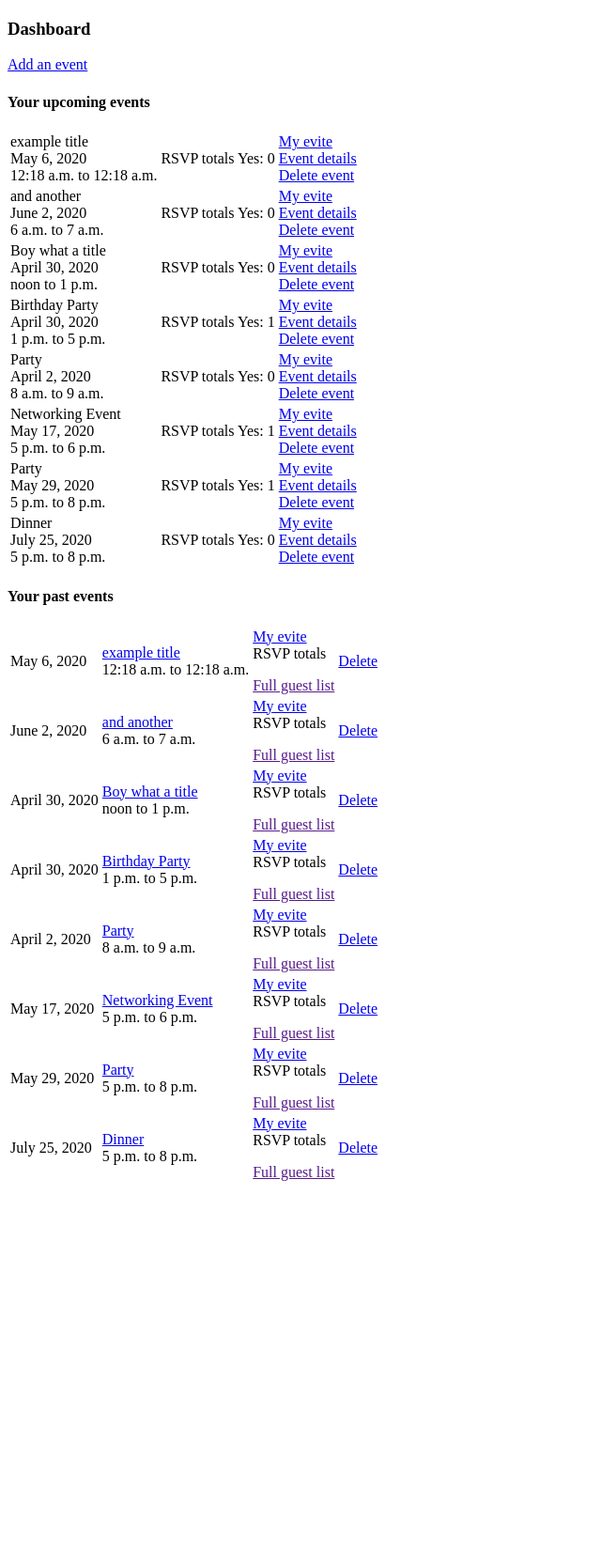
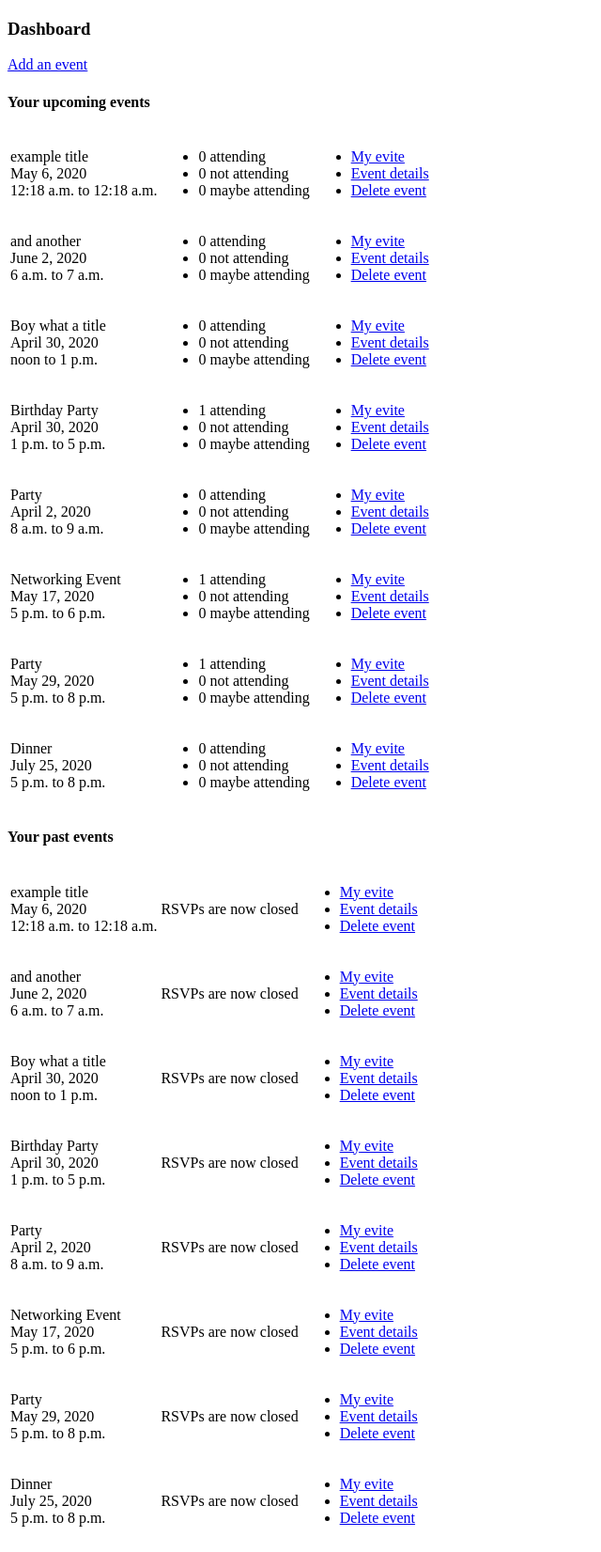
Before and after one commit to amelian-n1/myevite, a Django app: template my_evite/first_app/templates/dashboard.html in a window 1280 px wide. Shown: the part 33-1685 px from the top of the page at 94% size, without its empty margins (0-640 px from the left). Before the commit the page ends 1290 px from the top, so only its background shows below. Run offline with Django 3.2, Linux system fonts and the light colour scheme; the template is opened without the code that fills it: values that come from a table or form of the project are taken from there, others are empty; data comes from the database, SQL or seed files in the repository.

Commit message:
more dashboard

```diff
--- a/my_evite/first_app/templates/dashboard.html
+++ b/my_evite/first_app/templates/dashboard.html
@@ -19,12 +19,19 @@
                         {{ event.start_time }} to {{ event.end_time }}
                     </td>
                     <td>
-                        RSVP totals
-                        Yes: {{ event.rsvpYesNum }}
+                        <ul>
+                            <li>{{ event.rsvpYesNum }} attending</li>
+                            <li>{{ event.rsvpNoNum }} not attending</li>
+                            <li>{{ event.rsvpMaybeNum }} maybe attending</li>
+                        </ul>
                     </td>
-                    <td><a href="evite/{{ event.id }}">My evite</a><br>
-                        <a href="eventDetails/{{ event.id }}">Event details</a><br>
-                        <a href="delete/{{ event.id }}">Delete event</a></td>
+                    <td>
+                        <ul>
+                            <li><a href="evite/{{ event.id }}">My evite</a></li>
+                            <li><a href="eventDetails/{{ event.id }}">Event details</a></li>
+                            <li><a href="delete/{{ event.id }}">Delete event</a></li>
+                        </ul>
+                    </td>
                 </tr>
             {% endfor %}
         </tbody>
@@ -33,18 +40,20 @@
     <table>
         <tbody>
             {% for event in past_events %}
-                <tr>
-                    <td>{{ event.date }}</td>
-                    <td><a href="eventDetails/{{ event.id }}">{{ event.title }}</a><br>
-                        {{ event.start_time }} to {{ event.end_time }}
-                    </td>
-                    <td><a href="evite/{{ event.id }}">My evite</a><br>
-                        RSVP totals<br>
-                        <p>{{ yes_number }}</p>
-                        <a href="">Full guest list</a>
-                    </td>
-                    <td><a href="delete/{{ event.id }}">Delete</a></td>
-                </tr>
+            <tr>
+                <td>{{ event.title }}<br>
+                    {{ event.date }}<br>
+                    {{ event.start_time }} to {{ event.end_time }}
+                </td>
+                <td>RSVPs are now closed</td>
+                <td>
+                    <ul>
+                        <li><a href="evite/{{ event.id }}">My evite</a></li>
+                        <li><a href="eventDetails/{{ event.id }}">Event details</a></li>
+                        <li><a href="delete/{{ event.id }}">Delete event</a></li>
+                    </ul>
+                </td>
+            </tr>
             {% endfor %}
         </tbody>
     </table>
--- a/my_evite/first_app/templates/event_detail.html
+++ b/my_evite/first_app/templates/event_detail.html
@@ -16,7 +16,7 @@
     <p>{{ event.city }}, {{ event.state }} {{ event.zip }}</p>
     <p>Description: {{ event.details }}</p>
     <h4>Guest responses</h4>
-    {% for rsvp in event.rsvps.all %}
+    {% for rsvp in event.rsvps.all|sort(attribute='response', reverse = True) %}
     <table>
         <thead>
             <tr>
--- a/my_evite/first_app/views.py
+++ b/my_evite/first_app/views.py
@@ -51,7 +51,6 @@ def dashboard(request):
             'upcoming_events': Event.objects.filter(host=request.session['userid']).filter(date__gte=date.today()).order_by("date").all(),
             'past_events': Event.objects.filter(host=request.session['userid']).filter(date__lt=date.today()).order_by("date").all(),
             'host': User.objects.filter(id=request.session['userid']),
-            'yes_number': Event.objects.filter(rsvps__response="yes").count()
         }
         return render(request, 'dashboard.html', context)
     return render(request, 'dashboard.html')
@@ -100,7 +99,6 @@ def eventDetails(request,id):
 
     context = {
         'event': Event.objects.get(id=id),
-
     }
     return render(request,'event_detail.html', context)
 
```
